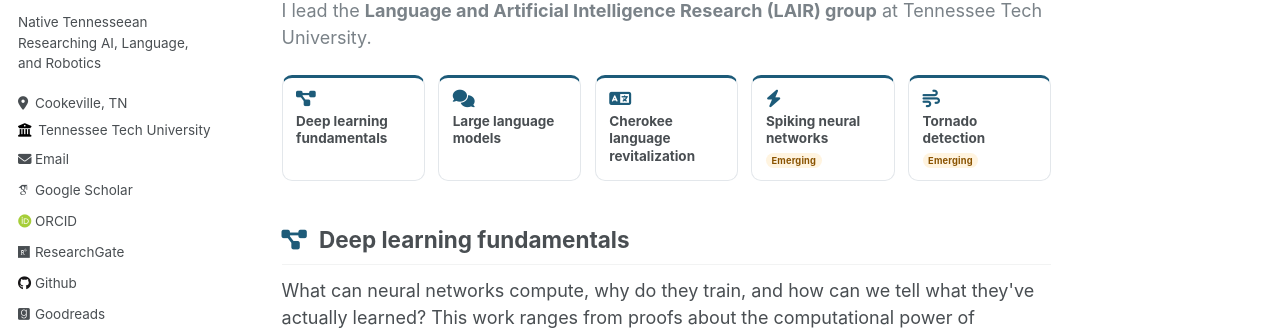
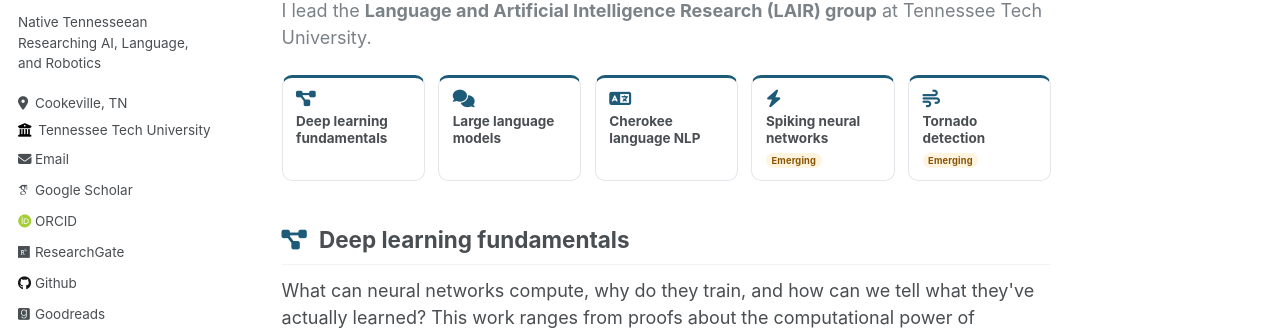
Before and after one commit to JesseTNRoberts/New-site-test, a Jekyll site: the page built from _pages/research.html, in a window 1280 px wide and 1400 px high. Shown: the part 271-601 px from the top of the window. Built offline with Jekyll 4.4.1, drawn with Linux system fonts in a browser that asks for light colours; some web fonts are replaced; some of the changed text lies outside the part shown.

Commit message:
Rename research area to Cherokee language NLP
Co-Authored-By: Claude Opus 5.5 <noreply@anthropic.com>
Claude-Session: https://claude.ai/code/session_01NLXQzPmhbnJFZZenreEfUF

```diff
--- a/_data/research.yml
+++ b/_data/research.yml
@@ -53,7 +53,7 @@ areas:
       - { title: LLM foundations reading list, url: "https://www.zotero.org/groups/5650079/llm_foundations_reading/items/PA9EGZCE" }
 
   - id: cherokee
-    title: Cherokee language revitalization
+    title: Cherokee language NLP
     icon: fas fa-language
     summary: >-
       Language technology in support of Cherokee (Tsalagi) revitalization, built with and for the
--- a/_pages/research.html
+++ b/_pages/research.html
@@ -3,7 +3,7 @@ layout: single
 title: "Research"
 permalink: /research/
 author_profile: true
-excerpt: "Jesse Roberts's research at Tennessee Tech: deep learning fundamentals, language models and Cherokee language revitalization, spiking neural networks, and tornado detection."
+excerpt: "Jesse Roberts's research at Tennessee Tech in deep learning fundamentals, large language models, Cherokee language NLP, spiking neural networks, and tornado detection."
 ---
 {% comment %}
   Built from _data/research.yml (areas, funding, honors). Papers per area come from the Scholar
```
Also changed, not shown: _pages/cv.md (+1 -1 lines).
